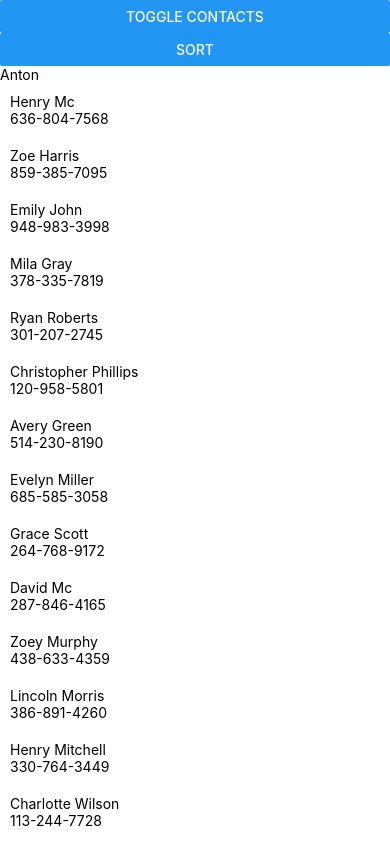
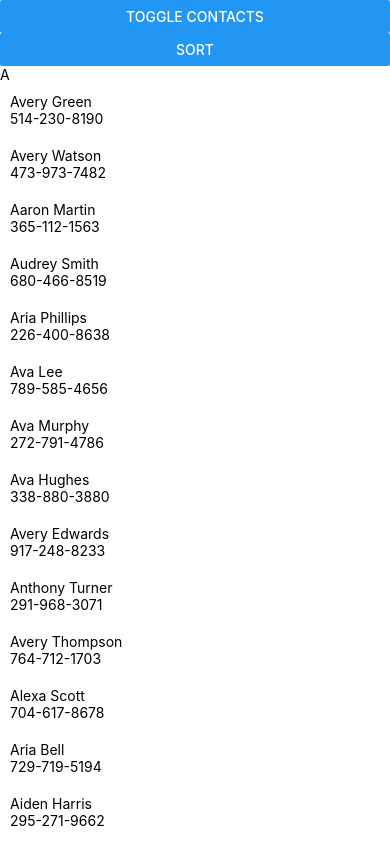
Before and after one commit to sashadykun/contacts, a React Native app: screen / in a window 390 px wide. Both pictures are taken after a click on the button "TOGGLE CONTACTS". Built offline with nearby package versions, Linux system fonts and the light colour scheme.

Commit message:
add letter title dynamic functin

```diff
--- a/contactsList.js
+++ b/contactsList.js
@@ -7,16 +7,29 @@ const renderItem = obj => <Row {...obj.item} />
 
 const renderSectionHeader = obj => <Text>{obj.section.title}</Text>
 
-const ContactsList = (props) => (
-    <SectionList
-        renderItem={renderItem}
-        renderSectionHeader={renderSectionHeader}
-        sections={[{
-            title: 'Anton',
-            data: props.contacts,
-        }]}
-    />
-)
+const ContactsList = (props) => {
+
+    const contactsByLetter = props.contacts.reduce((obj, contact) => {
+        const firstLetter = contact.name[0].toUpperCase();
+        return {
+            ...obj,
+            [firstLetter]: [...(obj[firstLetter] || []), contact]
+        }
+    }, {});
+
+    const sections = Object.keys(contactsByLetter).sort().map(letter => ({
+        title: letter,
+        data: contactsByLetter[letter]
+    }))
+
+    return (
+        <SectionList
+            renderItem={renderItem}
+            renderSectionHeader={renderSectionHeader}
+            sections={sections}
+        />
+    )
+}
 
 ContactsList.propTypes = {
     contacts: PropTypes.array,
```
